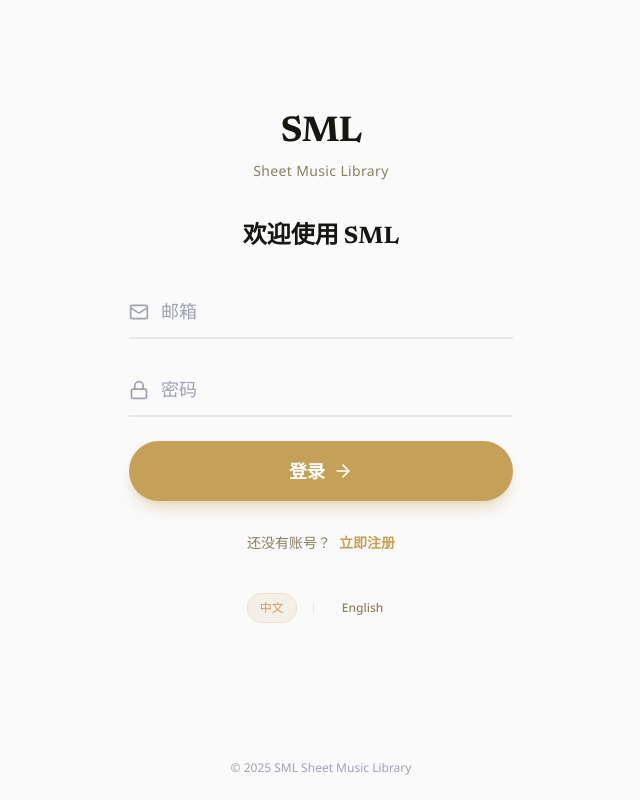
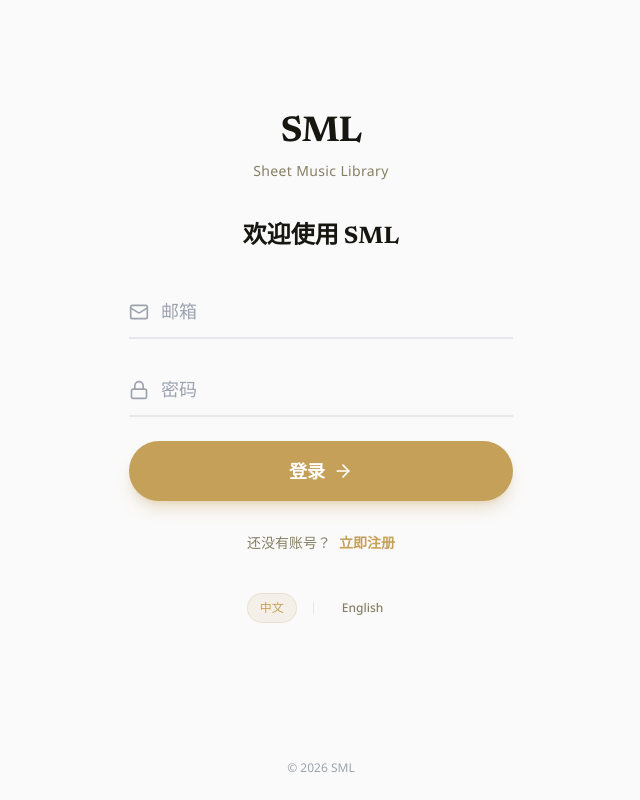
Before and after one commit to Frrrrrranz/SML-SheetMusicLibrary, a React (Vite) app: page / in a window 1280 px wide. Shown: the whole page, without its empty margins (319-959 px from the left). Built offline with nearby package versions, Linux system fonts and the light colour scheme; no server answers.

Commit message:
chore: 添加版权标识  2026 SML

```diff
--- a/screens/AuthScreen.tsx
+++ b/screens/AuthScreen.tsx
@@ -311,7 +311,7 @@ export const AuthScreen: React.FC = () => {
                 animate={{ opacity: 1 }}
                 transition={{ delay: 0.5, duration: 0.4 }}
             >
-                © 2025 SML Sheet Music Library
+                © 2026 SML
             </motion.div>
         </div>
     );
--- a/screens/SettingsScreen.tsx
+++ b/screens/SettingsScreen.tsx
@@ -108,6 +108,13 @@ export const SettingsScreen: React.FC = () => {
             </button>
           </div>
         </motion.div>
+
+        {/* Copyright */}
+        <motion.div variants={listItem} className="text-center pb-8">
+          <p className="text-xs text-gray-400">
+            © 2026 SML
+          </p>
+        </motion.div>
       </motion.div>
     </div>
   );
```
